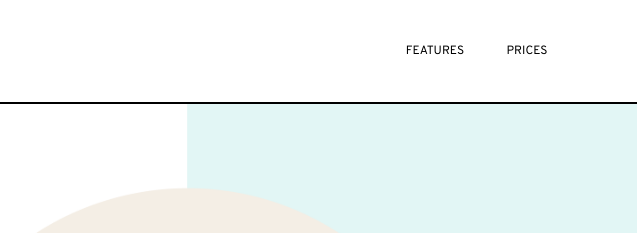
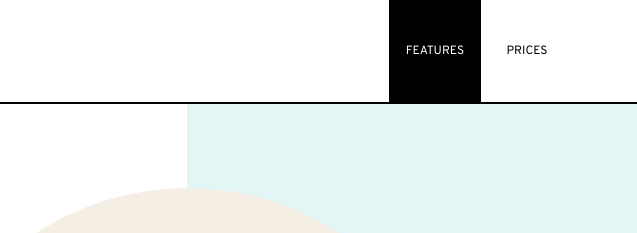
Before and after one commit to BrandonRivas/brainstation_challenege, a plain HTML site: page starter-code/index.html in a window 1280 px wide. Shown: the top 233 px of the page, 643-1280 px from the left. Drawn offline with Linux system fonts and the light colour scheme; a web font is replaced by a local one.

Commit message:
Hight the "feature" in Nav
This contains the edited class to allow the Nav to always be highlighted

```diff
--- a/starter-code/index.html
+++ b/starter-code/index.html
@@ -36,7 +36,7 @@
       </a>
       <ul class="nav__sections-list">
         <li class="nav__sections-list-item">
-          <a class="nav__sections-link" href="#features">FEATURES</a>
+          <a class="nav__sections-link nav__sections-link--highlight" href="#features" >FEATURES</a>
         </li>
         <li class="nav__sections-list-item">
           <a class="nav__sections-link" href="#pricing">PRICES</a>
```
